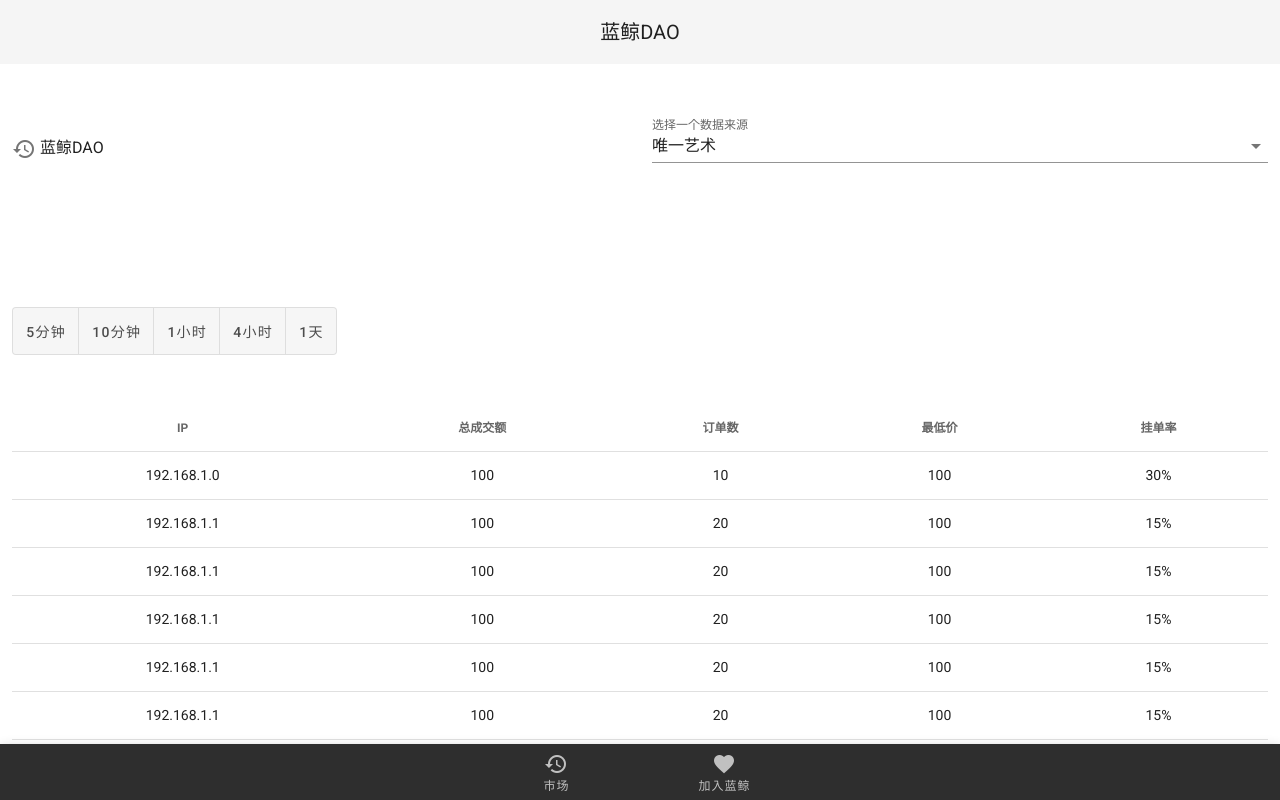
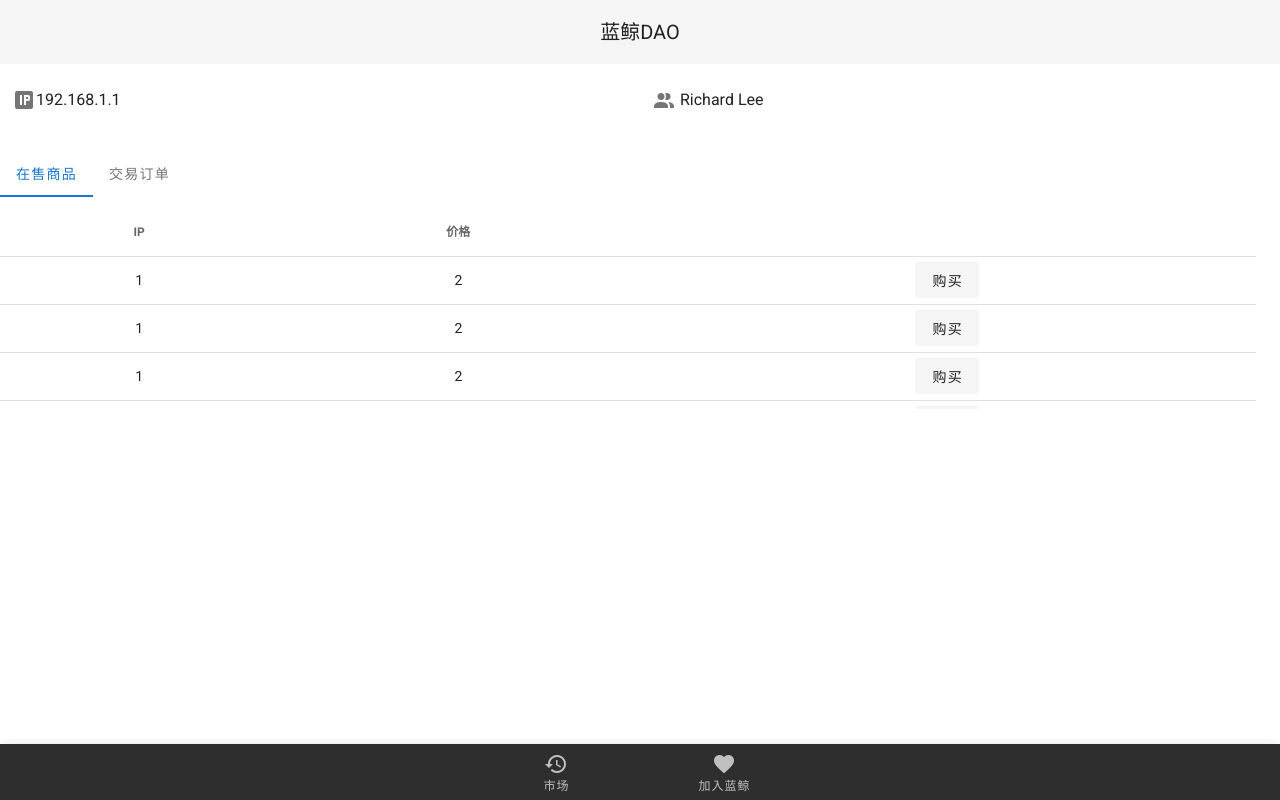
Before and after one commit to llzzasdf89/lanjing-dao, a Vue app: page /detail in a window 1280 px wide. Built offline with nearby package versions, Linux system fonts and the light colour scheme.

Commit message:
1.完成了加入蓝鲸页面以及市场二级子页面。2.引入了vue-router作为路由框架，编写了路由规则。3.创建了asset目录，该文件夹专门放置所有的静态文件。引入了个人二维码图片作为加入蓝鲸界面的展示图

```diff
--- a/package.json
+++ b/package.json
@@ -10,6 +10,7 @@
   "dependencies": {
     "core-js": "^3.8.3",
     "vue": "^2.6.14",
+    "vue-router": "^3.5.1",
     "vuetify": "^2.6.0"
   },
   "devDependencies": {
@@ -17,6 +18,7 @@
     "@babel/eslint-parser": "^7.12.16",
     "@vue/cli-plugin-babel": "~5.0.0",
     "@vue/cli-plugin-eslint": "~5.0.0",
+    "@vue/cli-plugin-router": "~5.0.0",
     "@vue/cli-service": "~5.0.0",
     "eslint": "^7.32.0",
     "eslint-plugin-vue": "^8.0.3",
--- a/src/App.vue
+++ b/src/App.vue
@@ -1,18 +1,19 @@
+<!-- App.vue 是整个App的入口处，内部代码包含整个app的布局以及导航栏和状态栏的逻辑-->
 <template>
   <v-app>
     <v-app-bar
       elevation="0"
       style="flex: 0; display: flex; justify-content: center"
+      ref="appBar"
     >
       <v-app-bar-title>蓝鲸DAO</v-app-bar-title>
     </v-app-bar>
     <v-main>
-      <Market>
-
-      </Market>
+      <router-view> <!-- 嵌套路由处，每一个子页面(pages中的文件)都是在这个位置处渲染-->
+      </router-view>
     </v-main>
-    <v-bottom-navigation grow dark>
-      <v-btn v-for="item in bottomBtn" :key="item.key" height="100%">
+    <v-bottom-navigation grow dark ref='bottomBar'>
+      <v-btn v-for="item in bottomBtn" :key="item.key" height="100%" @click='navigateTo(item.key)'>
         {{ item.content }}
         <v-icon> {{ item.icon }}</v-icon>
       </v-btn>
@@ -20,25 +21,35 @@
   </v-app>
 </template>
 <script>
-import Market from './pages/Market.vue'
 export default {
   name: "App",
-  components:{
-    Market
+  mounted:function(){
+    const {appBar,bottomBar} = this.$refs;
+    const appBarHeight = appBar.computedContentHeight
+    const bottomBarHeight = bottomBar.height
+    localStorage.setItem('appBarHeight',appBarHeight)
+    localStorage.setItem('bottomBarHeight',bottomBarHeight)
   },
   data:()=>({
     bottomBtn: [
       {
         content: "市场",
         icon: "mdi-history",
-        key: 1,
+        key: 'market', //key是每一个底部导航栏的按钮的唯一标识符，以防未来出现重名的组件
       },
       {
         content: "加入蓝鲸",
         icon: "mdi-heart",
-        key: 2,
+        key: 'join',
       },
     ]
-  })
+  }),
+  methods:{
+    navigateTo:function(key){
+      //接受传入进来的按钮的key作为参数并导航至对应页面
+      const {$router} = this;
+      $router.push({name:key}) //注意这里调用导航的方法时使用的是组件的命名进行的导航，不是绝对路径导航。具体组件命名可以参考router文件夹中的index.js
+    }
+  }
 };
 </script>
--- a/src/main.js
+++ b/src/main.js
@@ -1,10 +1,11 @@
 import Vue from 'vue'
 import App from './App.vue'
 import vuetify from './plugins/vuetify'
+import router from './router'
 
 Vue.config.productionTip = false
-
 new Vue({
   vuetify,
+  router,
   render: h => h(App)
 }).$mount('#app')
--- /dev/null
+++ b/src/pages/Detail.vue
@@ -0,0 +1,69 @@
+<!-- eslint-disable vue/multi-word-component-names -->
+<template>
+<v-container fluid class="flex-column flex-nowrap">
+    <v-row style="width:100%" ref='top'>
+        <v-col cosl='6' class='d-flex' align-self="center">
+            <v-icon>
+                mdi-ip
+            </v-icon>
+            192.168.1.1
+        </v-col>
+        <v-col class="d-flex justify-end" cols='6'>
+            <v-col>
+                <v-icon>mdi-account-multiple</v-icon>
+                Richard Lee
+            </v-col>
+        </v-col>
+        <v-col cols='12' class='ps-0'>
+            <v-tabs v-model='currentTab'>
+                <v-tab>
+                    在售商品
+                </v-tab>
+                <v-tab>
+                    交易订单
+                </v-tab>
+            </v-tabs>
+        </v-col>
+    </v-row>
+    <v-row style="width:100%">
+        <v-simple-table :style="{width:'100%',overflow:'scroll',height:this.height + 'px'}">
+            <thead>
+              <tr>
+                <th class="text-center">IP</th>
+                <th class="text-center">{{currentTab === 0?'价格':'成交时间'}}</th>
+                <th v-show='currentTab === 1'>成交价格</th>
+                <th></th>
+              </tr>
+            </thead>
+            <tbody>
+                <tr v-for='i in 20' :key=i>
+                    <td class='text-center'>1</td>
+                    <td class='text-center'>2</td>
+                    <td class='text-center' v-show='currentTab===1'>3</td>
+                    <td class='text-center'>
+                        <v-btn variant="tonal" elevation="0">{{currentTab===0?'购买':'查看详情'}}</v-btn>
+                        </td>
+                </tr>
+            </tbody>
+        </v-simple-table>
+    </v-row>
+</v-container>
+</template>
+<script>
+export default {
+    data:()=>({
+        height:200,
+        currentTab:0
+    }),
+    mounted:function(){
+        //动态计算表格应该设置的高度，预防表格过高导致元素溢出整个app屏幕
+        const appBarHeight = localStorage.getItem('appBarHeight')
+        const bottomBarHeight = localStorage.getItem('bottomBarHeight')
+        if(!appBarHeight && !bottomBarHeight) return; //如果缓存中不存在获取到的app状态栏高度以及底部状态栏高度那么我们直接返回，相当于使用默认值200px
+        const {innerHeight} = window
+        const {clientHeight} = this.$refs.top
+        const tableHeight = innerHeight - clientHeight - appBarHeight - bottomBarHeight;
+        this.height = tableHeight
+    }
+}
+</script>
--- /dev/null
+++ b/src/pages/Join.vue
@@ -0,0 +1,25 @@
+<!-- eslint-disable vue/multi-word-component-names -->
+<template>
+  <v-container fluid fill-height class="flex-column">
+    <v-row style="width: 100%">
+      <v-col cols="12">
+        <v-col class="word-break"> 蓝鲸DAO是什么？ </v-col>
+        <v-col class="word-break"> XXXXXX </v-col>
+        <v-col class="word-break"> 如何加入？ </v-col>
+        <v-col class="word-break"> XXXXXX </v-col>
+        <v-col>
+            <v-img
+            src="../assets/IMG_4648.jpg"
+            max-width="320px"
+                >
+
+            </v-img></v-col>
+      </v-col>
+    </v-row>
+  </v-container>
+</template>
+<style scoped>
+.word-break {
+  word-wrap: break-word;
+}
+</style>
--- a/src/pages/Market.vue
+++ b/src/pages/Market.vue
@@ -43,7 +43,9 @@
               </tr>
             </thead>
             <tbody>
-              <tr v-for="item in transactions" :key="item.name" class="text-center">
+              <tr v-for="item in transactions" :key="item.name" class="text-center"
+              @click='navigateTo'
+              >
                 <td>{{ item.IP }}</td>
                 <td>{{ item.totalValue }}</td>
                 <td>{{item.orderNum}}</td>
@@ -61,18 +63,6 @@ export default {
     // eslint-disable-next-line vue/multi-word-component-names
     name:'Market',
     data: () => ({
-    bottomBtn: [
-      {
-        content: "市场",
-        icon: "mdi-history",
-        key: 1,
-      },
-      {
-        content: "加入蓝鲸",
-        icon: "mdi-heart",
-        key: 2,
-      },
-    ],
     selectItems: ["唯一艺术"],
     defaultSelect: "唯一艺术",
     tabItems: ["5分钟", "10分钟", "1小时", "4小时", "1天"],
@@ -135,5 +125,11 @@ export default {
       }
     ],
   }),
+  methods:{
+    navigateTo:function(){
+        const {$router} = this;
+        $router.push({name:'detail'})
+    }
+  }
 }
 </script>
--- /dev/null
+++ b/src/router.js
@@ -0,0 +1,35 @@
+/**
+ * 控制所有界面的视图和路由
+ */
+import Vue from 'vue'
+import VueRouter from 'vue-router'
+import Market from './pages/Market.vue'
+import Join from './pages/Join.vue'
+import Detail from './pages/Detail.vue'
+Vue.use(VueRouter)
+
+const routes = [
+  {
+    path: '/',
+    name: 'market', //组件的命名
+    component:Market
+  },
+  {
+    path: '/join',
+    name: 'join',
+    component:Join
+  },
+  {
+    path:'/detail',
+    name:'detail',
+    component:Detail
+  }
+]
+
+const router = new VueRouter({
+  mode: 'history',
+  base: process.env.BASE_URL,
+  routes
+})
+
+export default router
```
Also changed, not shown: src/assets/IMG_4648.jpg (added), 1 other file (tests, documents, lock files or other folders).
